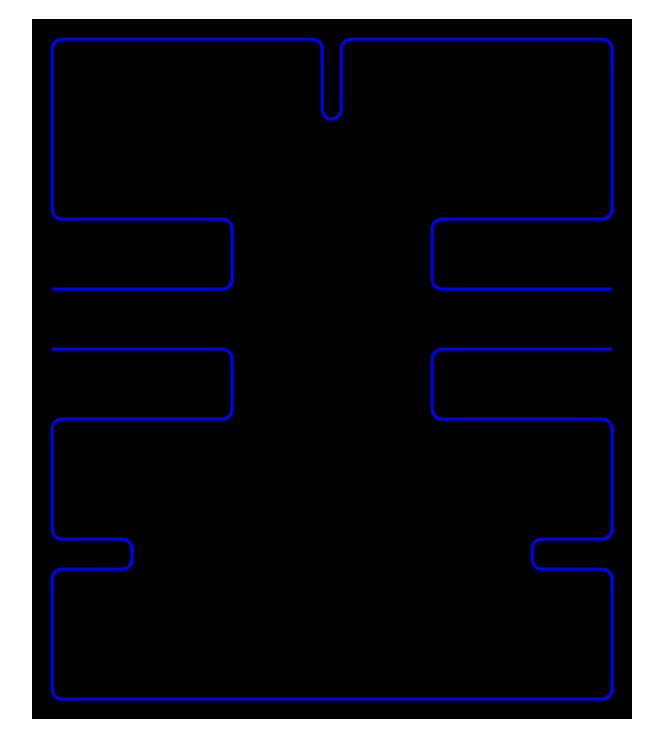
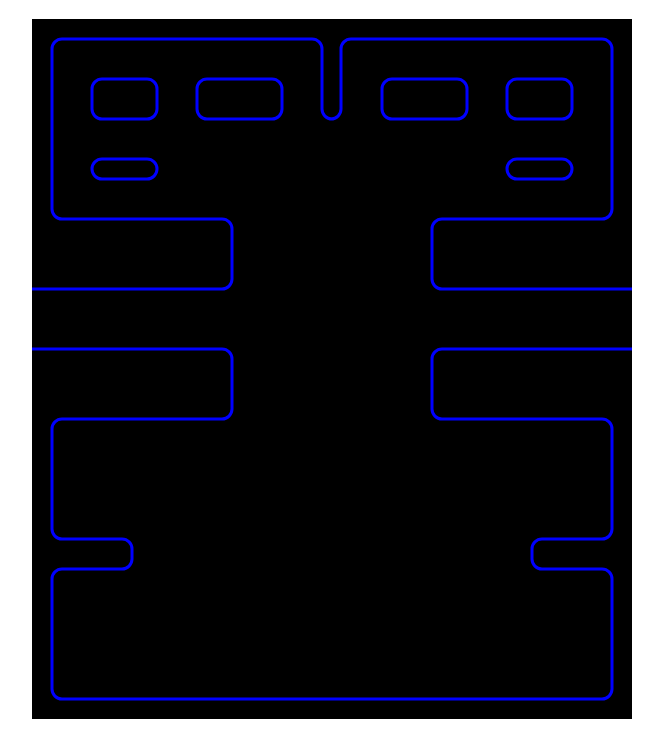
Before and after one commit to simcha-c/Cap-man, a plain HTML site: page index.html in a window 1280 px wide. Shown: the part 69-800 px from the top of the page, without its empty margins (308-971 px from the left). Drawn offline with Linux system fonts and the light colour scheme.

Commit message:
started thinking about grid. Need to figure it out more

```diff
--- a/index.html
+++ b/index.html
@@ -10,5 +10,6 @@
     <canvas id="maze-canvas">
     </canvas>
     <script src="js/board.js"></script>
+    <script src="js/pacman.js"></script>
   </body>
 </html>
--- a/js/board.js
+++ b/js/board.js
@@ -5,13 +5,14 @@ canvas.width = 600;
 
 let c = canvas.getContext("2d");
 c.fillStyle = "#000";
-c.fillRect (0,0,1000, 1000);
+c.fillRect (0, 0, 600, 700);
 
-// border
+
+// // border
   const radius = 10;
   // TOP HALF
   c.beginPath();
-  c.moveTo(20, 270);
+  c.moveTo(0, 270);
   // left middle part
   c.arcTo(200, 270, 200, 260, radius);
   c.arcTo(200, 200, 190, 200, radius);
@@ -28,14 +29,13 @@ c.fillRect (0,0,1000, 1000);
   c.arcTo(580, 200, 500, 200, radius);
   c.arcTo(400, 200, 400, 210, radius);
   c.arcTo(400, 270, 410, 270, radius);
-  c.arcTo(580, 270, 580, 310, 0);
-
+  c.arcTo(600, 270, 600, 310, 0);
   c.strokeStyle = "blue";
   c.lineWidth = 3;
   c.stroke();
 
   c.beginPath();
-  c.moveTo(20, 330);
+  c.moveTo(0, 330);
   c.arcTo(200, 330, 200, 340, radius);
   c.arcTo(200, 400, 190, 400, radius);
   c.arcTo(20, 400, 20, 410, radius);
@@ -55,29 +55,222 @@ c.fillRect (0,0,1000, 1000);
   c.arcTo(580, 400, 570, 400, radius);
   c.arcTo(400, 400, 400, 390, radius);
   c.arcTo(400, 330, 410, 330, radius);
-  c.arcTo(580, 330, 580, 330, 0);
-
-
-
+  c.arcTo(600, 330, 600, 330, 0);
   c.strokeStyle = "blue";
   c.lineWidth = 3;
   c.stroke();
 
+// TOP-LEFT BOXES:
+  // top-left box (top-left)
+  c.beginPath();
+  c.moveTo(90, 60);
+  c.arcTo(125, 60, 125, 70, radius);
+  c.arcTo(125, 100, 120, 100, radius);
+  c.arcTo(60, 100, 60, 90, radius);
+  c.arcTo(60, 60, 85, 60, radius);
+  c.closePath();
+  c.strokeStyle = "blue";
+  c.lineWidth = 3;
+  c.stroke();
+
+  // top-left box (bottom-left)
+  c.beginPath();
+  c.moveTo(90, 140);
+  c.arcTo(125, 140, 125, 150, radius);
+  c.arcTo(125, 160, 120, 160, radius);
+  c.arcTo(60, 160, 60, 150, radius);
+  c.arcTo(60, 140, 85, 140, radius);
+  c.closePath();
+  c.strokeStyle = "blue";
+  c.lineWidth = 3;
+  c.stroke();
+
+  // top-left box (top-right)
+  c.beginPath();
+  c.moveTo(190, 60);
+  c.arcTo(250, 60, 250, 70, radius);
+  c.arcTo(250, 100, 240, 100, radius);
+  c.arcTo(165, 100, 165, 90, radius);
+  c.arcTo(165, 60, 180, 60, radius);
+  c.closePath();
+  c.strokeStyle = "blue";
+  c.lineWidth = 3;
+  c.stroke();
+
+  // TOP-RIGHT BOXES:
+    // top-right box (top-right)
+    c.beginPath();
+    c.moveTo(500, 60);
+    c.arcTo(540, 60, 540, 70, radius);
+    c.arcTo(540, 100, 535, 100, radius);
+    c.arcTo(475, 100, 475, 90, radius);
+    c.arcTo(475, 60, 485, 60, radius);
+    c.closePath();
+    c.strokeStyle = "blue";
+    c.lineWidth = 3;
+    c.stroke();
+
+    // top-right box (bottom-right)
+    c.beginPath();
+    c.moveTo(500, 140);
+    c.arcTo(540, 140, 540, 150, radius);
+    c.arcTo(540, 160, 535, 160, radius);
+    c.arcTo(475, 160, 475, 150, radius);
+    c.arcTo(475, 140, 485, 140, radius);
+    c.closePath();
+    c.strokeStyle = "blue";
+    c.lineWidth = 3;
+    c.stroke();
+
+    // top-left box (top-right)
+    c.beginPath();
+    c.moveTo(400, 60);
+    c.arcTo(435, 60, 435, 70, radius);
+    c.arcTo(435, 100, 425, 100, radius);
+    c.arcTo(350, 100, 350, 90, radius);
+    c.arcTo(350, 60, 360, 60, radius);
+    c.closePath();
+    c.strokeStyle = "blue";
+    c.lineWidth = 3;
+    c.stroke();
 
 
-
-
-
-
-
-
-
-
-
-
-
-
-
-
-
-  //
+// const topStraightLine = (startX, startY) => {
+//   c.fillStyle = "#000";
+//   c.fillRect (startX, startY, 21.5, 22.5);
+//   c.beginPath();
+//   c.moveTo(startX, startY);
+//   c.lineTo(startX+21.5, startY);
+//   c.strokeStyle = "blue";
+//   c.lineWidth = 3;
+//   c.stroke();
+// };
+// topStraightLine(0, 0);
+//
+// // bottom line
+// const bottomStraightLine = (startX, startY) => {
+//   c.fillStyle = "#000";
+//   c.fillRect (startX, startY, 21.5, 22.5);
+//   c.beginPath();
+//   c.moveTo(startX-1, startY+22);
+//   c.lineTo(startX+23, startY+22);
+//   c.strokeStyle = "blue";
+//   c.lineWidth = 3;
+//   c.stroke();
+// };
+// bottomStraightLine(40, 0);
+//
+// // right line
+// const rightLine = (startX, startY) => {
+//   c.fillStyle = "#000";
+//   c.fillRect (startX, startY, 21.5, 22.5);
+//   c.beginPath();
+//   c.moveTo(startX+21, startY);
+//   c.lineTo(startX+21, startY+23);
+//   c.strokeStyle = "blue";
+//   c.lineWidth = 3;
+//   c.stroke();
+// };
+// rightLine(80, 0);
+//
+// // left line
+// const leftLine = (startX, startY) => {
+//   c.fillStyle = "#000";
+//   c.fillRect (startX, startY, 21.5, 22.5);
+//   c.beginPath();
+//   c.moveTo(startX, startY);
+//   c.lineTo(startX, startY+23);
+//   c.strokeStyle = "blue";
+//   c.lineWidth = 3;
+//   c.stroke();
+// };
+// leftLine(120, 0);
+//
+// // top-left curve
+// const leftTopCurve = (startX, startY) => {
+//   c.fillStyle = "#000";
+//   let radius = 10;
+//   c.fillRect (startX, startY, 21.5, 22.5);
+//   c.beginPath();
+//   c.moveTo(startX+21.5, startY);
+//   c.arcTo(startX, startY, startX, startY+11.5, radius);
+//   c.arcTo(startX, startY+22.5, startX, startY+22.5, 0);
+//   c.strokeStyle = "blue";
+//   c.lineWidth = 3;
+//   c.stroke();
+// };
+// leftTopCurve(160, 0);
+//
+// // top-right curve
+// const rightTopCurve = (startX, startY) => {
+//   c.fillStyle = "#000";
+//   let radius = 10;
+//   c.fillRect (startX, startY, 21.5, 22.5);
+//   c.beginPath();
+//   c.moveTo(startX, startY);
+//   c.arcTo(startX+22, startY, startX+22, startY+11.5, radius);
+//   c.arcTo(startX+22, startY+22.5, startX+22, startY+22.5, 0);
+//   c.strokeStyle = "blue";
+//   c.lineWidth = 3;
+//   c.stroke();
+// };
+// rightTopCurve(200, 0);
+//
+// // bottom-left curve
+// const rightBottomCurve = (startX, startY) => {
+//   c.fillStyle = "#000";
+//   let radius = 10;
+//   c.fillRect (startX, startY, 21.5, 22.5);
+//   c.beginPath();
+//   c.moveTo(startX-1, startY+21.5);
+//   c.arcTo(startX+21.5, startY+21.5, startX+21.5, startY+11.5, radius);
+//   c.arcTo(startX+21.5, startY, startX+21.5, startY, 0);
+//   c.strokeStyle = "blue";
+//   c.lineWidth = 3;
+//   c.stroke();
+// };
+// rightBottomCurve(240, 0);
+//
+// // bottom-left curve
+// const leftBottomCurve = (startX, startY) => {
+//   c.fillStyle = "#000";
+//   let radius = 10;
+//   c.fillRect (startX, startY, 21.5, 22.5);
+//   c.beginPath();
+//   c.moveTo(startX, startY);
+//   c.arcTo(startX, startY+23, startX+10, startY+23, radius);
+//   c.arcTo(startX+22, startY+23, startX+22, startY+23, 0);
+//   c.strokeStyle = "blue";
+//   c.lineWidth = 3;
+//   c.stroke();
+// };
+// leftBottomCurve(280, 0);
+//
+// const empty = (startX, startY) => {
+//   c.fillStyle = "#000";
+//   c.fillRect (startX, startY, 21.5, 22.5);
+// };
+// empty(0, 0);
+// //
+// // const border = (startX, startY) => {
+// //   c.fillStyle = "#fff";
+// //   c.fillRect (startX, startY, 21.5, 22.5);
+// // };
+// // border(0, 0);
+//
+// leftTopCurve(21.5, 22.5);
+//
+//
+//
+//
+//
+//
+//
+//
+//
+//
+//
+//
+//
+//
+// //
--- /dev/null
+++ b/js/pacman.js
@@ -0,0 +1,6 @@
+class Pacman {
+  constructor() {
+
+  }
+
+}
```
